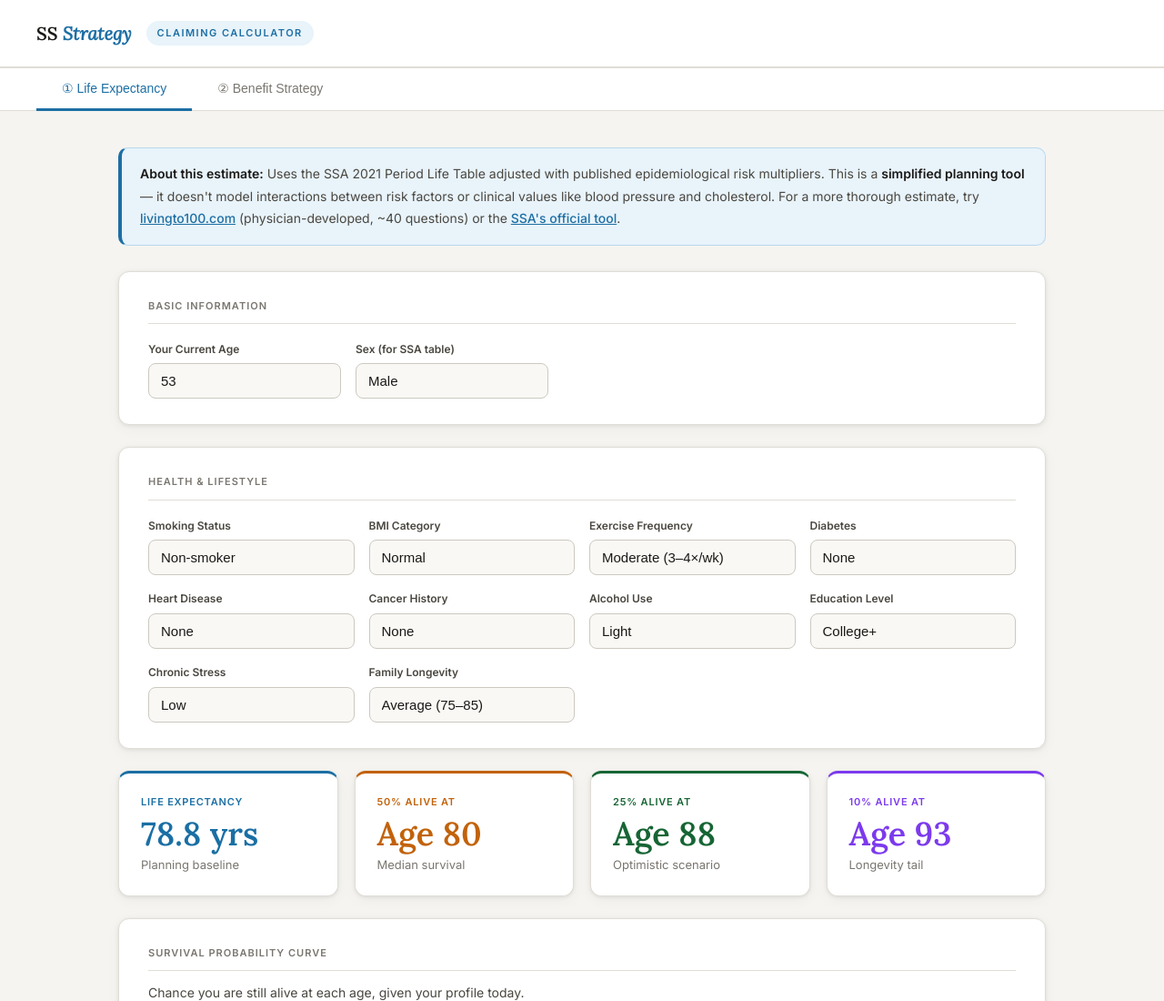
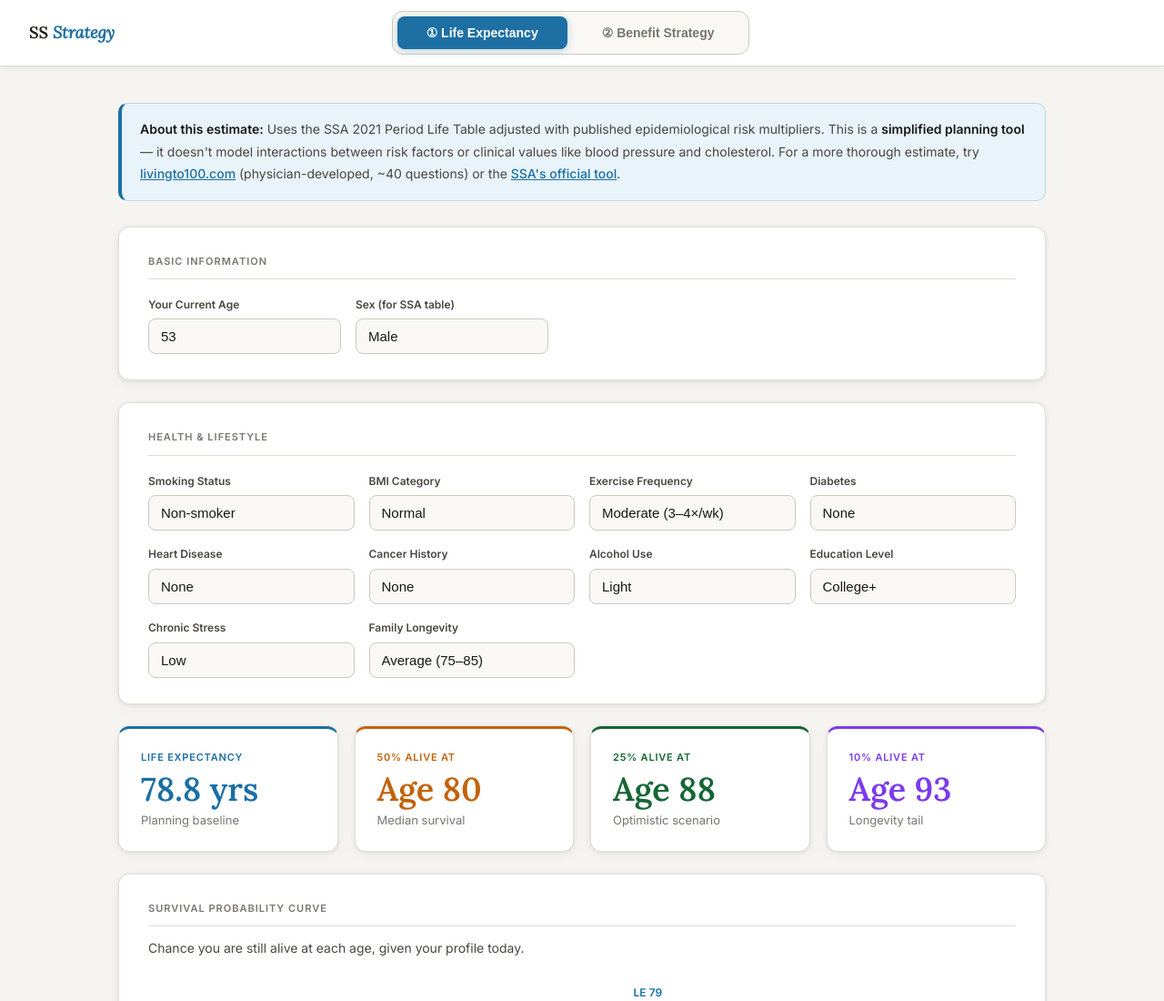
Before and after one commit to jeromyt-ship-it/ss-strategy, a plain HTML site: page index.html in a window 1280 px wide. Shown: the top 1100 px of the page at 91% size. Drawn offline with Linux system fonts and the light colour scheme.

Commit message:
Update index.html
center nav buttons and make header static

```diff
--- a/index.html
+++ b/index.html
@@ -42,40 +42,48 @@ body {
   min-height: 100vh;
 }
 
-/* HEADER */
+/* HEADER + TABS — single sticky bar */
 header {
   background: var(--surface);
-  border-bottom: 2px solid var(--border);
-  padding: 20px 40px;
+  border-bottom: 1px solid var(--border);
+  box-shadow: 0 2px 8px rgba(0,0,0,0.07);
+  padding: 12px 32px;
   position: sticky; top: 0; z-index: 100;
-  display: flex; align-items: center; gap: 16px;
+  display: flex; align-items: center;
 }
-.logo { font-family: 'Lora', serif; font-size: 20px; color: var(--text); font-weight: 600; }
+.logo {
+  font-family: 'Lora', serif; font-size: 18px; color: var(--text); font-weight: 600;
+  white-space: nowrap; flex-shrink: 0;
+}
 .logo em { color: var(--accent); font-style: italic; }
-.header-pill {
-  background: var(--accent-lt); color: var(--accent);
-  font-size: 11px; font-weight: 600; letter-spacing: 1.5px; text-transform: uppercase;
-  padding: 4px 12px; border-radius: 100px;
+
+/* Tab group — centered in the header via margin:auto trick */
+.tab-group {
+  flex: 1;
+  display: flex; justify-content: center;
 }
-
-/* TABS */
-.tab-bar {
-  background: var(--surface);
-  border-bottom: 1px solid var(--border);
-  padding: 0 40px;
-  display: flex;
+.tab-group-inner {
+  display: flex; gap: 6px;
+  background: var(--surface2);
+  border: 1.5px solid var(--border2);
+  border-radius: 12px;
+  padding: 5px;
 }
 .tab-btn {
-  padding: 14px 28px;
-  background: none; border: none;
-  border-bottom: 3px solid transparent;
+  padding: 10px 32px;
+  background: none; border: none; border-radius: 8px;
   color: var(--muted);
-  font-size: 14px; font-weight: 500;
-  cursor: pointer; margin-bottom: -1px;
-  transition: color 0.15s, border-color 0.15s;
+  font-size: 14px; font-weight: 600;
+  cursor: pointer; white-space: nowrap;
+  transition: background 0.15s, color 0.15s, box-shadow 0.15s;
 }
-.tab-btn.active { color: var(--accent); border-bottom-color: var(--accent); }
-.tab-btn:hover:not(.active) { color: var(--text2); }
+.tab-btn.active {
+  background: var(--accent); color: #fff;
+  box-shadow: 0 2px 8px rgba(29,111,164,0.28);
+}
+.tab-btn:hover:not(.active) { background: var(--border); color: var(--text2); }
+/* Spacer keeps tabs visually centered despite logo on left */
+.header-spacer { flex-shrink: 0; width: 120px; }
 
 /* PAGE */
 .page { display: none; padding: 40px 40px 80px; max-width: 1100px; margin: 0 auto; }
@@ -274,11 +282,14 @@ tbody tr:hover   { background: var(--surface2); }
 .footer { text-align: center; font-size: 12px; color: var(--muted); padding-top: 24px; }
 
 @media (max-width: 720px) {
-  header { padding: 16px 20px; }
-  .tab-bar { padding: 0 20px; }
+  header { padding: 10px 16px; gap: 8px; }
+  .header-spacer { display: none; }
+  .tab-group { flex: 1; }
+  .tab-btn { padding: 9px 16px; font-size: 13px; }
   .page { padding: 24px 20px 60px; }
   .grid-4, .grid-3 { grid-template-columns: 1fr; }
   .card { padding: 20px; }
+  .logo { font-size: 15px; }
 }
 </style>
 </head>
@@ -286,13 +297,14 @@ tbody tr:hover   { background: var(--surface2); }
 
 <header>
   <div class="logo">SS <em>Strategy</em></div>
-  <div class="header-pill">Claiming Calculator</div>
+  <div class="tab-group">
+    <div class="tab-group-inner">
+      <button class="tab-btn active" onclick="switchTab('profile')">① Life Expectancy</button>
+      <button class="tab-btn" onclick="switchTab('calculator')">② Benefit Strategy</button>
+    </div>
+  </div>
+  <div class="header-spacer"></div>
 </header>
-
-<div class="tab-bar">
-  <button class="tab-btn active" onclick="switchTab('profile')">① Life Expectancy</button>
-  <button class="tab-btn" onclick="switchTab('calculator')">② Benefit Strategy</button>
-</div>
 
 <!-- TAB 1 -->
 <div id="tab-profile" class="page active">
```
